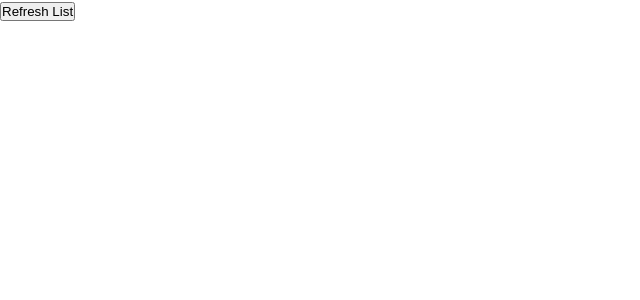
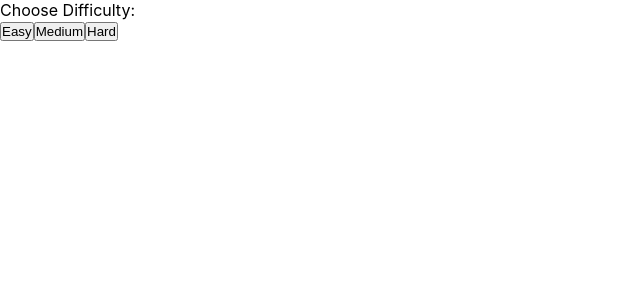
Before and after one commit to tonyelison/memory-card, a React (Vite) app: page / in a window 1280 px wide. Shown: the top 300 px of the page, without its empty margins (0-640 px from the left). Built offline with nearby package versions, Linux system fonts and the light colour scheme.

Commit message:
Add difficulty menu buttons, clear card list on game over

```diff
--- a/src/components/card-list.jsx
+++ b/src/components/card-list.jsx
@@ -5,16 +5,16 @@ import Card from './card.jsx'
 
 const difficulty = {
   easy: 4,
-  medium: 8,
-  hard: 12,
+  medium: 6,
+  hard: 10,
 };
+
+let listLength;
 
 const CardList = () => {
   const [cardList, setCardList] = useState([]);
   const [blackList, setBlackList] = useState([]);
   const [isLoading, setIsLoading] = useState(false);
-
-  const listLength = difficulty.easy;
 
   const randomInt = (max) => Math.floor(Math.random() * max);
 
@@ -59,16 +59,24 @@ const CardList = () => {
     blackList.push(id);
     setBlackList([...blackList]);
 
-    blackList.length === listLength ? resetGame(true) : refreshList();
+    blackList.length === listLength ? gameOver(true) : refreshList();
   }
 
-  function resetGame(didWin) {
-    console.log(`you ${didWin ? 'won!' : 'lose'}`);
+  const resetGame = () => {
     blackList.length = 0;
     setBlackList([]);
-    refreshList().then(() => {
-      console.log('game reset!');
-    });
+    setCardList([]);
+    console.log('game reset!');
+  }
+
+  function gameOver(didWin) {
+    console.log(`you ${didWin ? 'won!' : 'lose'}`);
+    resetGame();
+  }
+
+  const setGameDifficulty = (setting) => {
+    listLength = difficulty[setting];
+    refreshList();
   }
 
   const renderCardList = () => {
@@ -78,15 +86,27 @@ const CardList = () => {
         name: item.name,
         'image-url': item.sprites['front_default'] || './public/decamark.png',
       };
-      return (<Card key={item.id} details={details} blackList={blackList} addToBlackList={addToBlackList} resetGame={resetGame} />)
+      return (<Card key={item.id} details={details} blackList={blackList} addToBlackList={addToBlackList} gameOver={gameOver} />)
     })
   };
 
   return (
-    <>
-      <div className={isLoading || cardList.length ? "card-list" : ""}>{isLoading ? "Loading..." : renderCardList()}</div>
-      <button onClick={refreshList} disabled={isLoading}>Refresh List</button>
-    </>
+    <div className="game">
+      {!isLoading && !cardList.length ?
+        <div className="menu">
+          <div>Choose Difficulty:</div>
+          <div className="game-options">
+            <button onClick={() => setGameDifficulty('easy')}>Easy</button>
+            <button onClick={() => setGameDifficulty('medium')}>Medium</button>
+            <button onClick={() => setGameDifficulty('hard')}>Hard</button>
+          </div>
+        </div> :
+        <>
+          <div className={isLoading || cardList.length ? "card-list" : ""}>{isLoading ? "Loading..." : renderCardList()}</div>
+          <button onClick={resetGame} disabled={isLoading}>Restart</button>
+        </>
+      }
+    </div>
   );
 }
 
--- a/src/components/card.jsx
+++ b/src/components/card.jsx
@@ -1,9 +1,9 @@
 import '../styles/card.css'
 import humanize from '../util/humanize.js'
 
-const Card = ({ details, blackList, addToBlackList, resetGame }) => {
+const Card = ({ details, blackList, addToBlackList, gameOver }) => {
   const didClickCard = () => {
-    blackList.includes(details.name) ? resetGame() : addToBlackList(details.name);
+    blackList.includes(details.name) ? gameOver() : addToBlackList(details.name);
   };
 
   return (
--- a/src/styles/card-list.css
+++ b/src/styles/card-list.css
@@ -3,8 +3,4 @@
   flex-wrap: wrap;
   justify-content: center;
   gap: 15px;
-
-  margin: 30px;
-  padding: 30px;
-  border: 3px solid black;
 }
```
